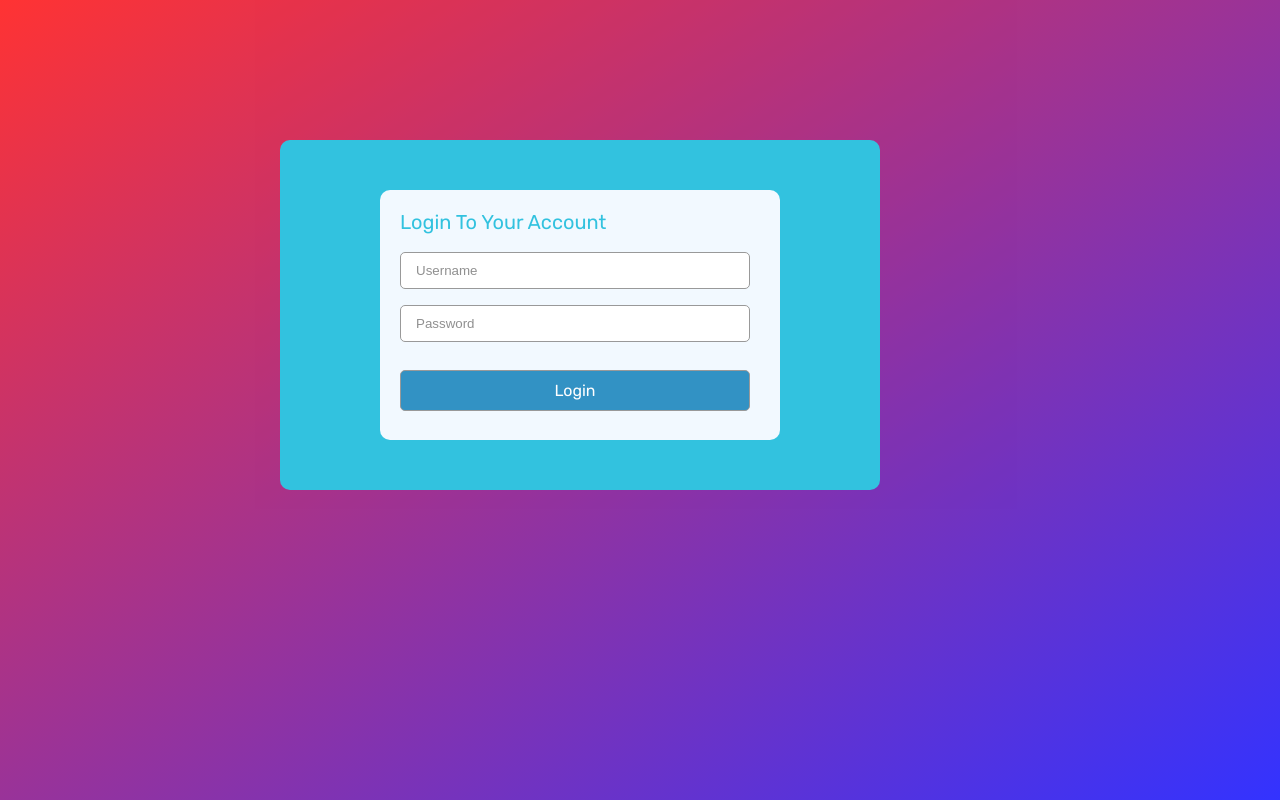
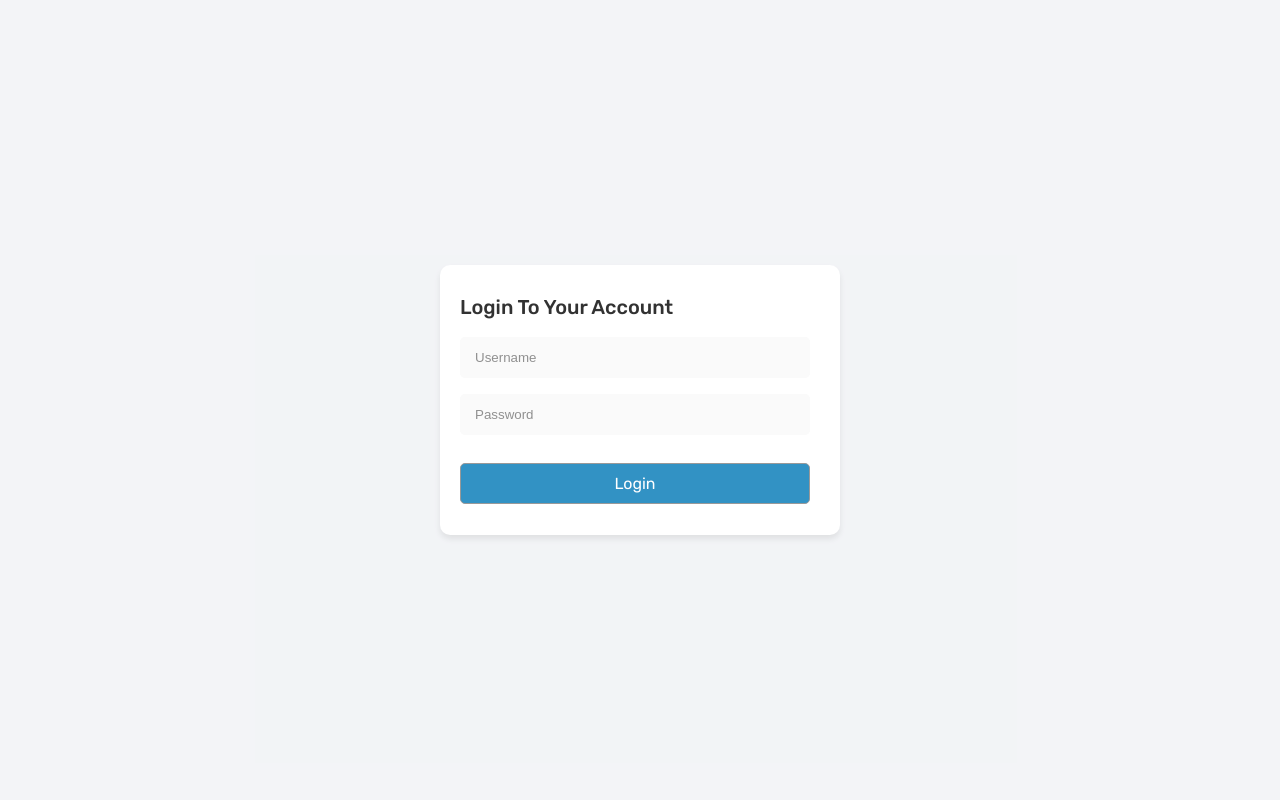
Before and after one commit to AnkitRaj23/firstproject, a plain HTML site: page index.html in a window 1280 px wide. Drawn offline with Linux system fonts and the light colour scheme.

Commit message:
design improved

```diff
--- a/index.html
+++ b/index.html
@@ -10,7 +10,7 @@
 <body>
     <div class="container">
 
-        <div class="inner-container">
+
             <div class="form-container">
                 <h1>Login To Your Account</h1>
 
@@ -23,7 +23,7 @@
                 <div class="login">
                     <p>Login</p>
                 </div>
-            </div>
+
         </div>
 
     </div>
--- a/style.css
+++ b/style.css
@@ -9,32 +9,26 @@
 
 .container {
     height: 100vh;
-    width: 100vw;
-    background : linear-gradient(to bottom right, red, blue);
+    width: 100%;
+    background : #F0F2F5;
     opacity: 0.8;
+    display: flex;
+    align-items: center;
+    justify-content: center;
+
 }
 /*  container having gradient background */
 
-.inner-container {
-    background-color: #00b4d8;
-    height: 350px;
-    width: 600px;
-    position: absolute;
-    top: 140px;
-    left: 280px;
-    border-radius: 10px;
 
-}
-/*  container having skyblue background */
 
 .form-container {
     height: 250px;
-    width: 400px;
-    background-color: aliceblue;
-    position: absolute;
-    top:50px ;
-    left: 100px;
+    max-width: 400px;
+    width: 90%;
+    background-color: #fff;
+    box-shadow: 0 4px 6px rgba(0, 0, 0, 0.1);
     border-radius: 10px;
+    padding: 10px 0;
 }
 /*  container containing form elements */
 
@@ -42,41 +36,42 @@ h1 {
     font-family: "rubik", Times, serif;
     font-weight: 400;
     font-size: 20px;
-    color: #00b4d8 ;
-    margin-top: 20px;
-    margin-left: 20px;
-    margin-bottom: 10px;
+    /* color: #00b4d8 ; */
+    margin: 20px 20px 10px;
+    font-weight: 500;
+
 }
 /* heading tag consisting of text "Login To Your Account" */
 
-input[type=text] {
-    width: 350px;
-    padding: 10px 15px;
+.form-container input {
+      width: 90%;
+      max-width: 350px;
+
+    padding: 13px 15px;
     margin: 8px 20px;
     box-sizing: border-box;
     border-radius: 5px;
     border: 1px solid grey;
+    background-color: #f9f9f9;
+    border: none;
 }
-/* properties of text input */
 
-input[type=password]{
-    width: 350px;
-    padding: 10px 15px;
-    margin: 8px 20px;
-    box-sizing: border-box;
-    border-radius: 5px;
-    border: 1px solid grey;
-}
 /* properties of password input */
 
 .login {
-    width: 350px;
+    max-width: 350px;
+      width: 90%;
     padding: 10px 15px;
     margin: 20px 20px;
     box-sizing: border-box;
     border-radius: 5px;
     border: 1px solid grey;
     background-color: #0077b6;
+    transition: 0.2s ease;
+}
+
+.login:hover {
+    opacity: 0.7;
 }
 /* properties applied to div containg Login text */
 
```
